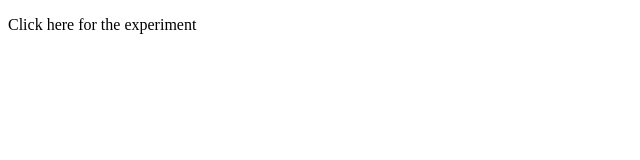
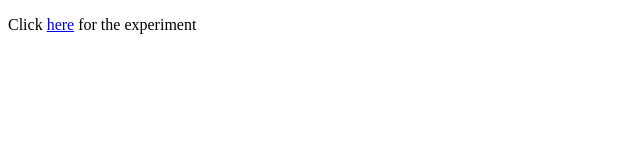
Before and after one commit to virtual-labs/exp-transistor-level-xor-iiith, a plain HTML site: page experiment/simulation/index.html in a window 1280 px wide. Shown: the full height of the page, 0-640 px from the left. Drawn offline with Linux system fonts and the light colour scheme.

Commit message:
fixed broken links

```diff
--- a/experiment/simulation/index.html
+++ b/experiment/simulation/index.html
@@ -7,7 +7,7 @@
 <body>
 		<!-- Your code goes here-->
 
-	<p>Click <a href-"exp1/exp1.html">here</a> for the experiment</p>
+	<p>Click <a href="exp1/exp1.html">here</a> for the experiment</p>
 
 
 	<!-- Add JS at the bottom of HTML file -->
```
